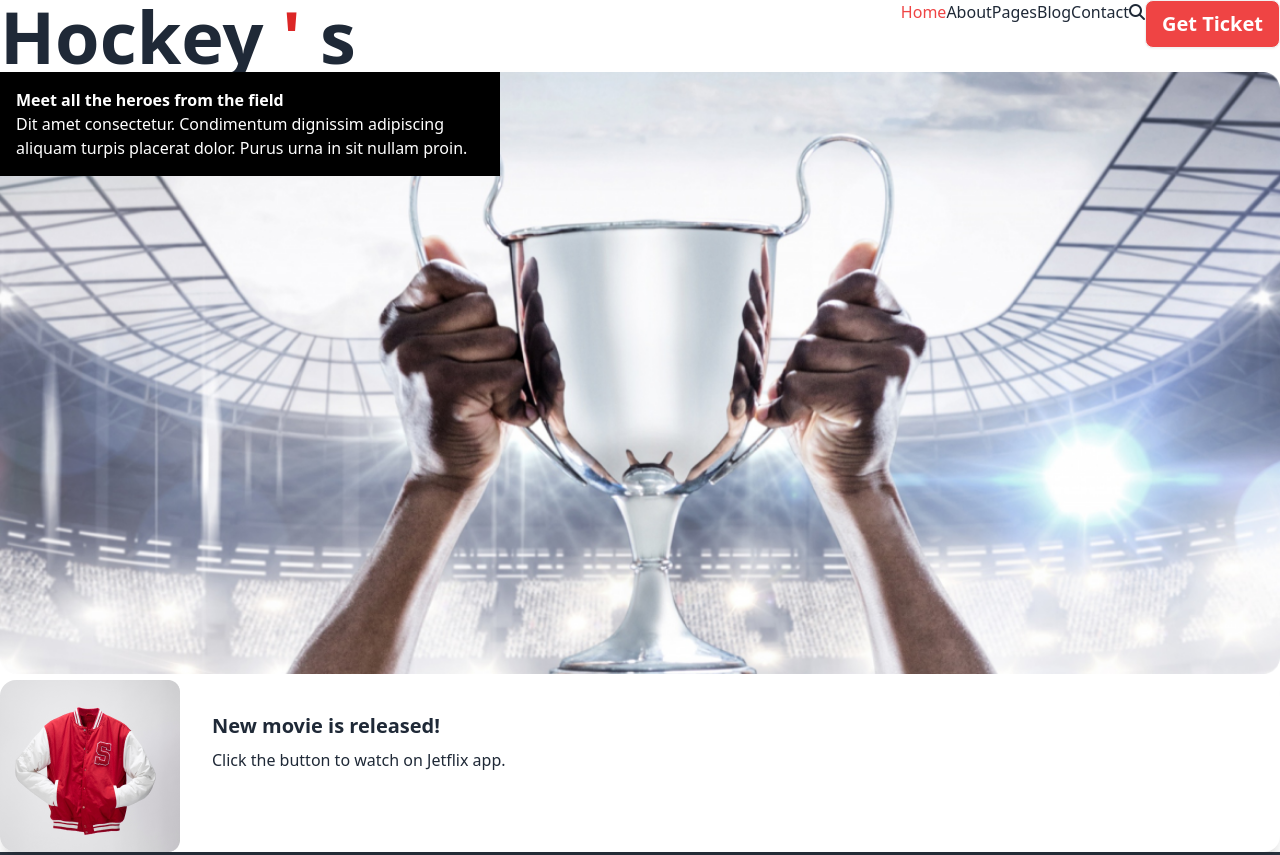
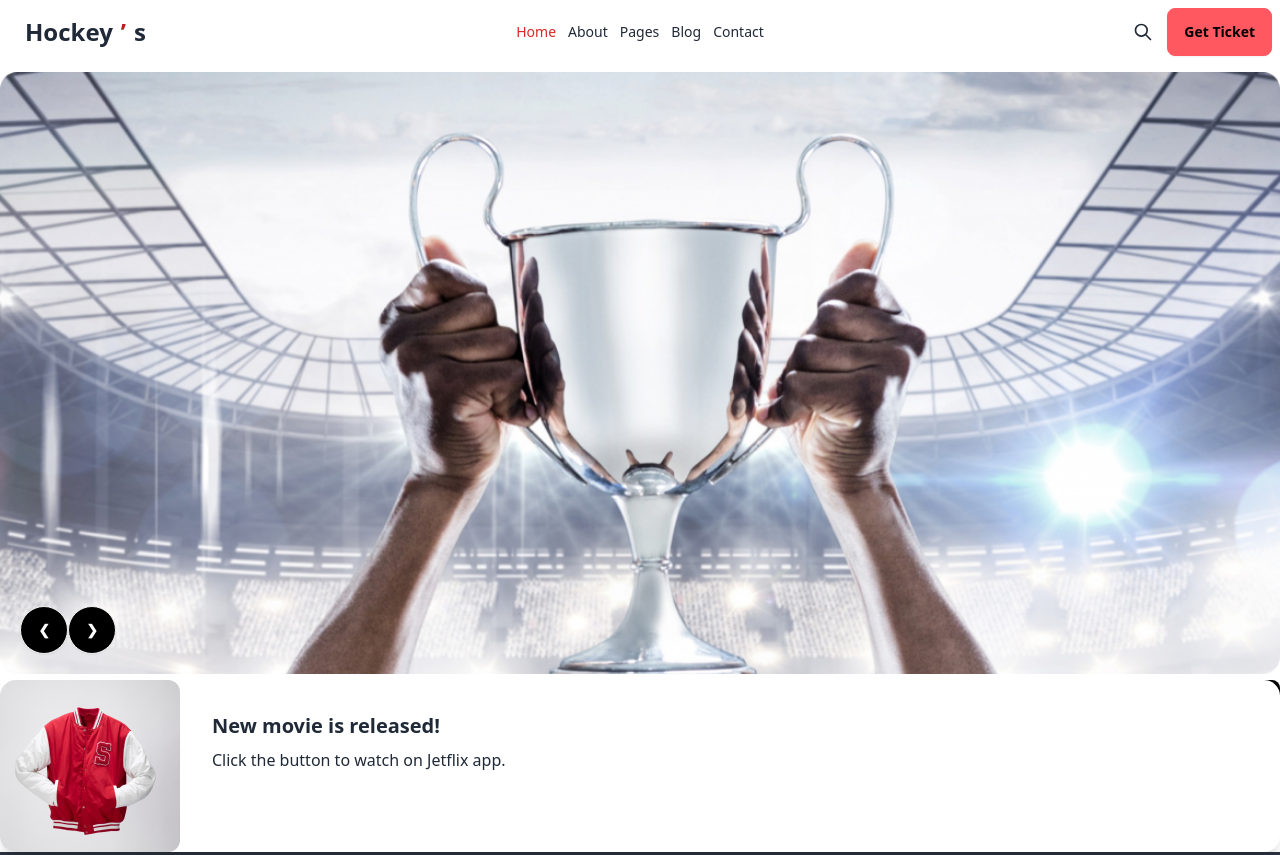
Before and after one commit to johoraislam/assigntment3, a plain HTML site: page index.html in a window 1280 px wide. Shown: the top 855 px of the page. Drawn offline with nearby package versions, Linux system fonts and the light colour scheme.

Commit message:
added banner section

```diff
--- a/index.html
+++ b/index.html
@@ -11,46 +11,63 @@
 
 </head>
 <body>
-    <header>
-        <!--header section-->
 
-        <nav class=" flex justify-between">
-        <h1 class="nav-titel text-7xl font-bold"> Hockey
-          <span class="nav-pri text-red-600">'</span> s </h1>
-          <div class="flex ">
+  <div class="navbar bg-base-100 mb-2">
+    <div class="navbar-start">
+      <div class="dropdown">
+        <div tabindex="0" role="button" class="btn btn-ghost lg:hidden">
+          <svg xmlns="http://www.w3.org/2000/svg" class="h-5 w-5" fill="none" viewBox="0 0 24 24" stroke="currentColor"><path stroke-linecap="round" stroke-linejoin="round" stroke-width="2" d="M4 6h16M4 12h8m-8 6h16" /></svg>
+        </div>
+        <ul tabindex="0" class="menu menu-sm dropdown-content mt-3 z-[1] p-2 shadow bg-base-100 rounded-box w-52">
+          <li>
+           Home
+          </li>
+          <li>About</li>
+          <li>Pages</li>
+          <li>Blog</li>
+          <li>Contact</li>
+        </ul>
+      </div>
+      <a class="btn btn-ghost text-2xl">Hockey<span class="text-red-700">’</span>s</a>
+    </div>
+    <div class="navbar-center hidden lg:flex">
+      <ul class="menu flex gap-3 menu-horizontal px-1">
+        <li class="text-red-600">
+          Home
+         </li>
+         <li>About</li>
+         <li>Pages</li>
+         <li>Blog</li>
+         <li>Contact</li>
+      </ul>
+    </div>
+    <div class="navbar-end">
+      <button class="btn btn-ghost btn-circle">
+        <svg xmlns="http://www.w3.org/2000/svg" class="h-5 w-5" fill="none" viewBox="0 0 24 24" stroke="currentColor"><path stroke-linecap="round" stroke-linejoin="round" stroke-width="2" d="M21 21l-6-6m2-5a7 7 0 11-14 0 7 7 0 0114 0z" /></svg>
+      </button>
+      <a class="btn btn-error">Get Ticket</a>
+    </div>
+  </div>
 
-            <ul class="flex justify-evenly">
-            <li><a href=""><span class="home text-red-500">Home</span></a></li>
-            <li><a href="">About</a></li>
-            <li><a href="">Pages</a></li>
-            <li><a href="">Blog</a></li>
-            <li><a href="">Contact</a></li>
-        </ul>
-
-    <div>
-        <i class="fa-solid fa-magnifying-glass"></i>
-    </div>
-            <div>
-                <button class="btn text-white bg-red-500 lg:text-xl font-bold text-xl">Get Ticket</button>
-            </div>
-        </nav>
-       <div class="banner">
-        <div class="carousel w-full">
-            <div id="slidel" class="carousel-item relative w-full">
-                <img src="Images/1.png" class="w-full">
-              <div class="lg:w-[500px] h-100px p-4 -top-600px left-100px bg-black absolute">
-              <h1 class="texr-2xl text-white font-extrabold">Meet all the heroes from the field</h1>
-              <p class="text-white font-medium">Dit amet consectetur. Condimentum dignissim adipiscing aliquam turpis placerat dolor. Purus urna in sit nullam proin. </p>
-              </div>
-           </div>
-
+    <main>
+      <!--banner section-->
+      <div >
+        <div class="carousel w-full relative">
+        <div id="slide1" class="carousel-item relative w-full">
+          <img src="Images/1.png" class="w-full" />
+          <div class="absolute flex bottom-5 left-5">
+            <a href="#slide4" class="btn btn-circle bg-black text-white">❮</a>
+            <a href="#slide2" class="btn btn-circle bg-black text-white">❯</a>
+          </div>
         </div>
 
-       </div>
+      </div>
+      <div class="bg-black text-white rounded-lg  w-[500px] p-4 bottom-0 right-0 absolute">
+        <h4 class="text-2xl font-bold mb-2">Meet all the heroes from the field</h4>
+        <p>Dit amet consectetur. Condimentum dignissim adipiscing aliquam turpis placerat dolor. Purus urna in sit nullam proin. </p>
+      </div>
+      </div>
 
-    </header>
-    <!--header end-->
-    <main>
         <!--new prodact section-->
         <div>
                <div class="card card-side bg-base-100 shadow-xl">
```
